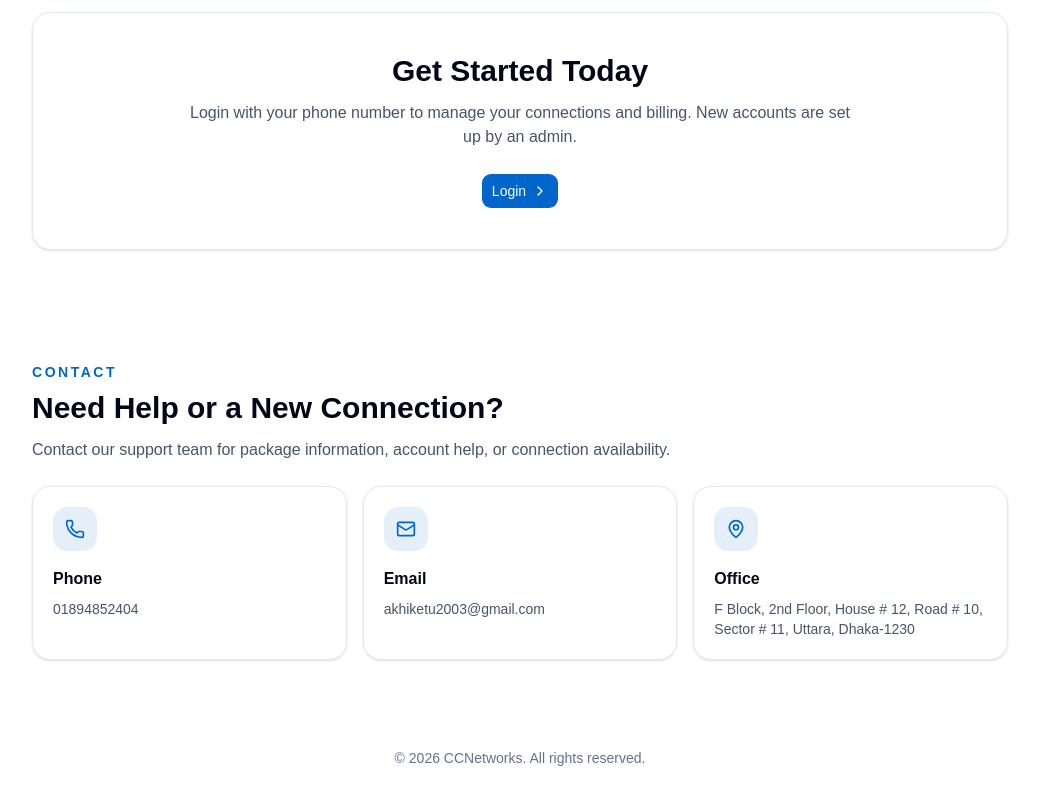
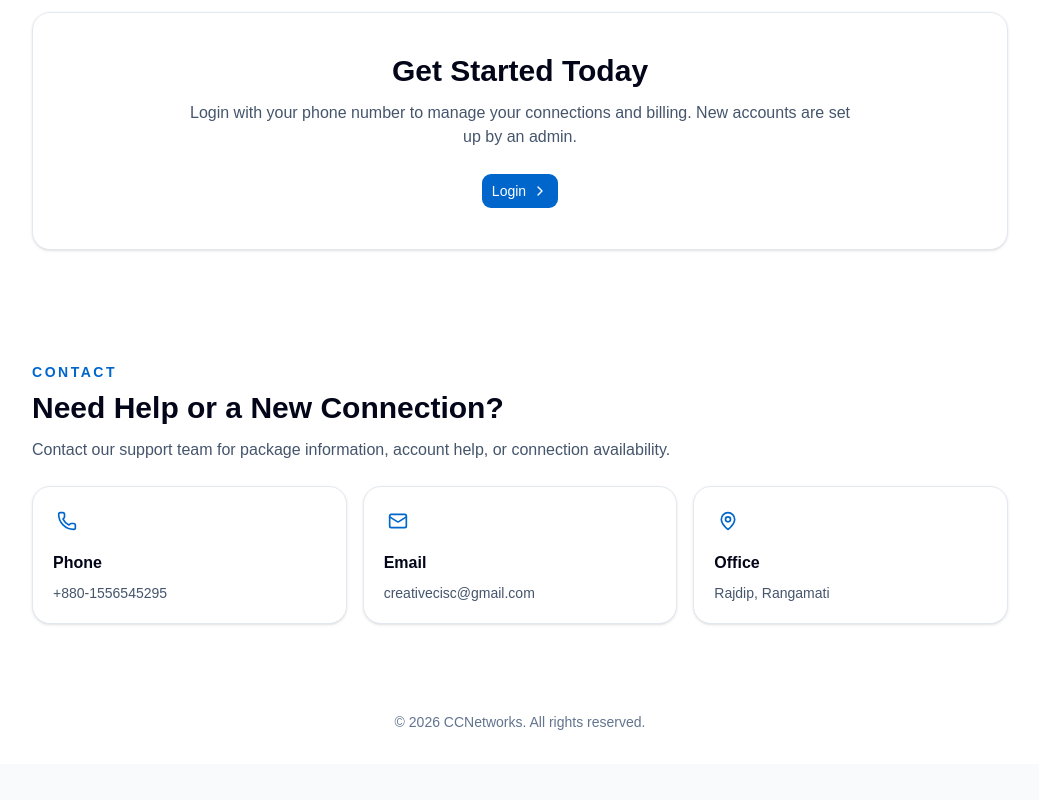
Before and after one commit to AkhiKetu/network-services, a Next.js app: page / in a window 1280 px wide. Shown: the part 2777-3577 px from the top of the page, without its empty margins (120-1159 px from the left). After the commit the page ends 3541 px from the top, so only its background shows below. Built offline with nearby package versions, Linux system fonts and the light colour scheme.

Commit message:
fix the landing page

```diff
--- a/app/page.tsx
+++ b/app/page.tsx
@@ -336,7 +336,7 @@ export default function Home() {
 
             <div className="grid gap-4 md:grid-cols-3">
               <article className="rounded-2xl border border-slate-200 bg-white p-5 shadow-sm dark:border-white/15 dark:bg-black">
-                <div className="mb-4 inline-flex rounded-xl bg-primary/10 p-3">
+                <div className="mb-4 inline-flex rounded-xl p-1">
                   <Phone className="h-5 w-5 text-primary" />
                 </div>
 
@@ -345,12 +345,12 @@ export default function Home() {
                 </h3>
 
                 <p className="text-sm text-slate-600 dark:text-white/60">
-                  01894852404
+                  +880-1556545295
                 </p>
               </article>
 
               <article className="rounded-2xl border border-slate-200 bg-white p-5 shadow-sm dark:border-white/15 dark:bg-black">
-                <div className="mb-4 inline-flex rounded-xl bg-primary/10 p-3">
+                <div className="mb-4 inline-flex rounded-xl p-1">
                   <Mail className="h-5 w-5 text-primary" />
                 </div>
 
@@ -359,12 +359,12 @@ export default function Home() {
                 </h3>
 
                 <p className="break-all text-sm text-slate-600 dark:text-white/60">
-                  akhiketu2003@gmail.com
+                  creativecisc@gmail.com
                 </p>
               </article>
 
               <article className="rounded-2xl border border-slate-200 bg-white p-5 shadow-sm dark:border-white/15 dark:bg-black">
-                <div className="mb-4 inline-flex rounded-xl bg-primary/10 p-3">
+                <div className="mb-4 inline-flex rounded-xl p-1">
                   <MapPin className="h-5 w-5 text-primary" />
                 </div>
 
@@ -373,8 +373,7 @@ export default function Home() {
                 </h3>
 
                 <p className="text-sm text-slate-600 dark:text-white/60">
-                  F Block, 2nd Floor, House # 12, Road # 10, Sector # 11,
-                  Uttara, Dhaka-1230
+                  Rajdip, Rangamati
                 </p>
               </article>
             </div>
```
